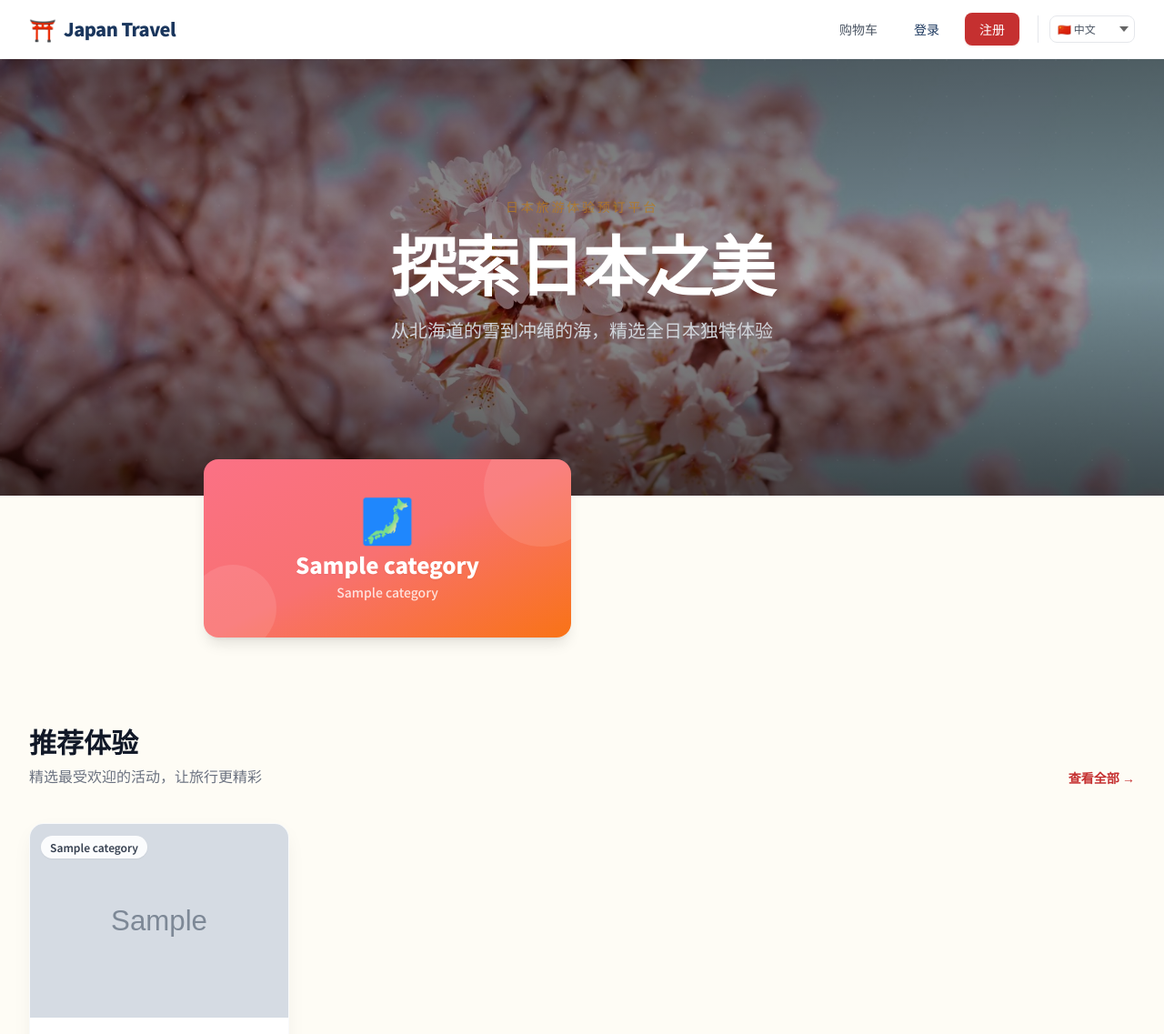
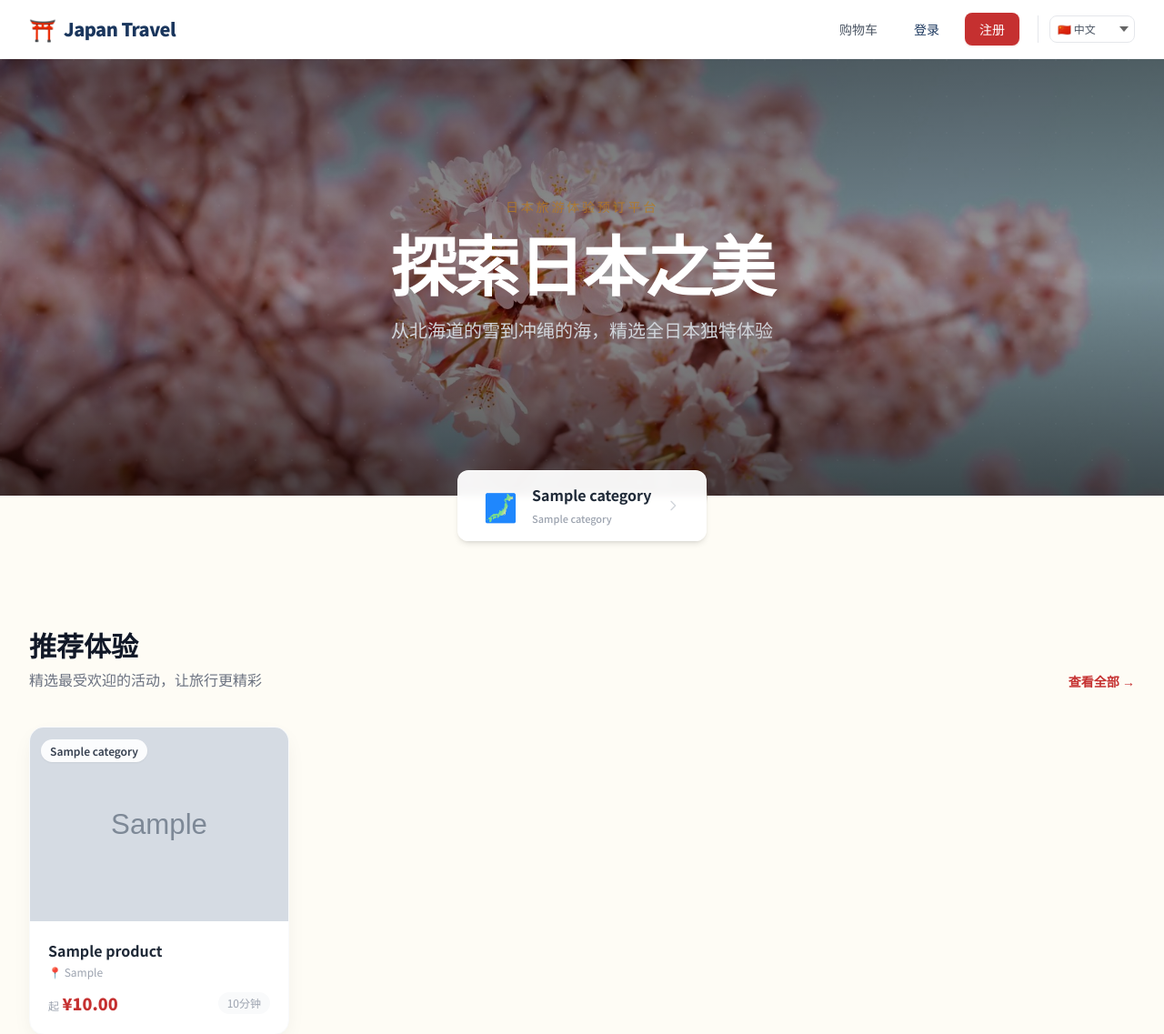
Before and after one commit to Ooyoxi/jp-travel, a Django app: page /zh-hans/ in a window 1280 px wide. Shown: the top 1137 px of the page at 91% size. Run offline with Django 5.2, Linux system fonts and the light colour scheme; tables that the repository leaves empty hold one stand-in row (values such as "Sample post"); grey boxes marked "Sample" are stand-in pictures; some libraries are stand-ins or nearby versions.

Commit message:
精简分类布局为紧凑卡片，删除东京地铁24小时券
- 旅游活动/美食体验改为紧凑型水平卡片，黄金比例布局
- 删除东京地铁24小时券产品

```diff
--- a/templates/product/home.html
+++ b/templates/product/home.html
@@ -28,27 +28,20 @@
     </div>
 </section>
 
-<!-- Categories -->
-<section class="max-w-4xl mx-auto px-4 sm:px-6 lg:px-8 -mt-10 relative z-20">
-    <div class="grid grid-cols-2 gap-4 sm:gap-6">
+<!-- Categories - golden ratio layout -->
+<section class="max-w-5xl mx-auto px-4 sm:px-6 lg:px-8 -mt-7 relative z-20">
+    <div class="flex justify-center gap-3 sm:gap-5">
         {% for cat in categories %}
         <a href="{% url 'product_list' %}?category={{ cat.slug }}"
-           class="relative rounded-2xl overflow-hidden group shadow-lg min-h-[140px] sm:min-h-[160px] card-hover">
-            {% if forloop.counter0 == 0 %}
-            <div class="absolute inset-0 bg-gradient-to-br from-rose-400 via-red-400 to-orange-500"></div>
-            {% else %}
-            <div class="absolute inset-0 bg-gradient-to-br from-amber-400 via-yellow-500 to-orange-600"></div>
-            {% endif %}
-            <!-- Decorative circles -->
-            <div class="absolute -right-8 -top-8 w-32 h-32 rounded-full bg-white/10"></div>
-            <div class="absolute -left-4 -bottom-4 w-24 h-24 rounded-full bg-white/10"></div>
-            <div class="relative z-10 flex flex-col items-center justify-center h-full py-8 sm:py-10 px-4 text-center">
-                <span class="text-4xl sm:text-5xl mb-3">
-                    {% if forloop.counter0 == 0 %}🗾{% else %}🍜{% endif %}
-                </span>
-                <h3 class="text-white font-black text-lg sm:text-2xl drop-shadow-sm">{{ cat.name_zh }}</h3>
-                <p class="text-white/80 text-xs sm:text-sm mt-1 font-medium">{{ cat.name_en }}</p>
+           class="group flex items-center gap-3 sm:gap-4 px-5 sm:px-7 py-3 sm:py-3.5 rounded-xl shadow-md card-hover bg-white/95 backdrop-blur-sm border border-white/50 hover:shadow-lg">
+            <span class="text-2xl sm:text-3xl">
+                {% if forloop.counter0 == 0 %}🗾{% else %}🍜{% endif %}
+            </span>
+            <div class="text-left">
+                <span class="font-bold text-gray-800 text-sm sm:text-base leading-tight block">{{ cat.name_zh }}</span>
+                <span class="text-[11px] text-gray-400 font-medium">{{ cat.name_en }}</span>
             </div>
+            <svg class="w-4 h-4 text-gray-300 group-hover:text-accent group-hover:translate-x-0.5 transition-all shrink-0" fill="none" stroke="currentColor" viewBox="0 0 24 24"><path stroke-linecap="round" stroke-linejoin="round" stroke-width="2" d="M9 5l7 7-7 7"/></svg>
         </a>
         {% endfor %}
     </div>
```
Also changed, not shown: products/management/commands/seed.py (+0 -17 lines).
